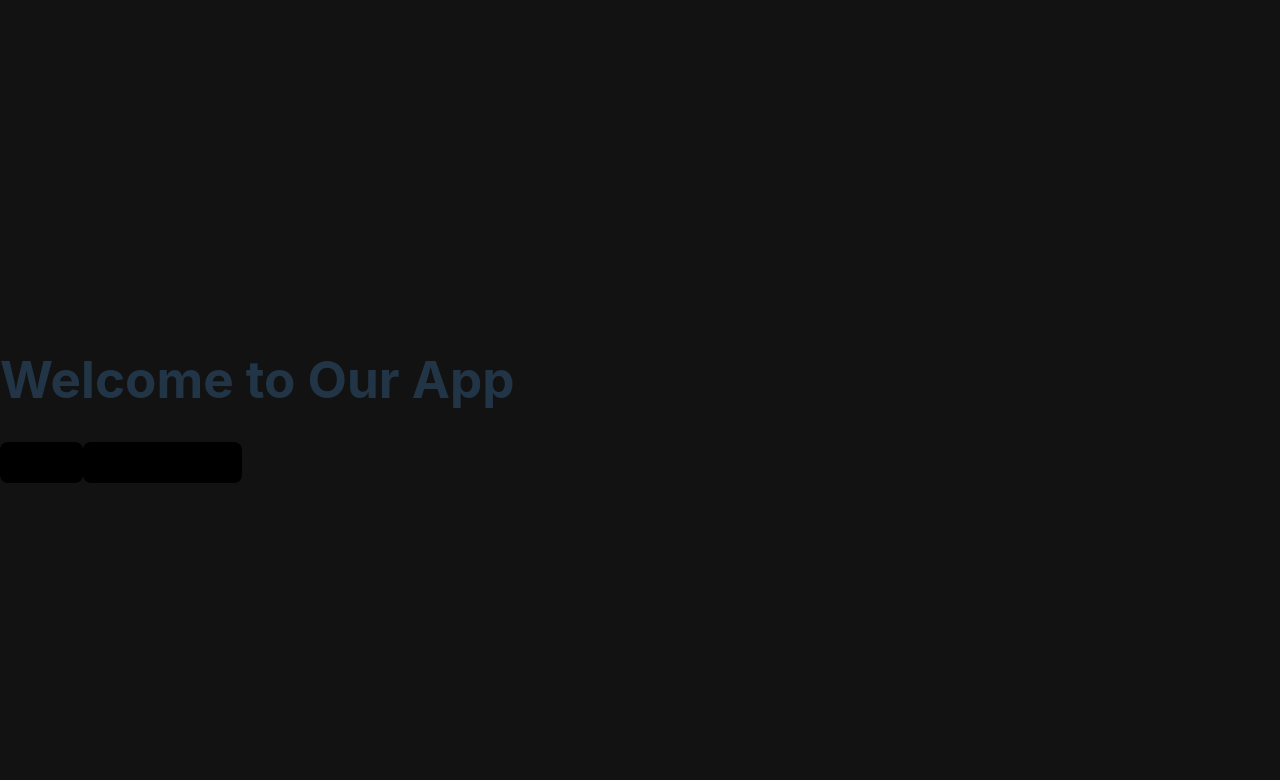
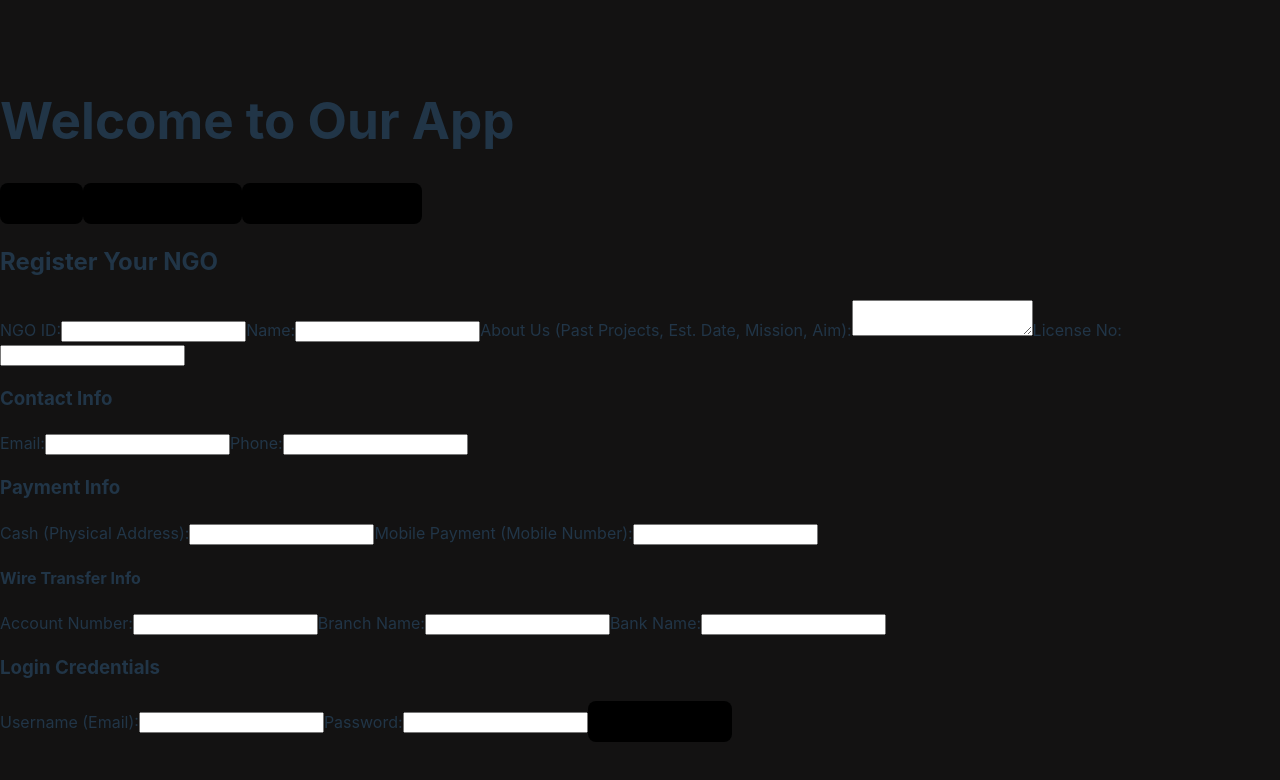
Before and after one commit to nrzn77/altruistic, a React (Vite) app in the folder Website/: page /registerNGO in a window 1280 px wide. Shown: the top 780 px of the page. Built offline with nearby package versions, Linux system fonts and the light colour scheme; no server answers.

Commit message:
Added the NGO registration page Not perfect

```diff
--- a/Website/src/App.jsx
+++ b/Website/src/App.jsx
@@ -1,8 +1,12 @@
 import React, { useState, useEffect } from 'react';
 import { BrowserRouter as Router, Route, Routes, Link, Navigate } from 'react-router-dom';
+
 import Login from './Pages/Login'; // Import your login page
 import RegisterVolunteer from './Pages/Registervolunteer'; // Import your registration page
 import Dashboard from './Pages/Dashboard'; // Import your dashboard page
+import RegisterNGO from './Pages/RegisterNGO';
+
+
 import { onAuthStateChanged } from 'firebase/auth'; // Import Firebase Auth function
 import { auth } from './firebase-config'; // Import your Firebase configuration
 
@@ -31,17 +35,22 @@ function App() {
           <Link to="/register">
             <button>Create Account</button>
           </Link>
+
+          <Link to="/registerNGO">
+            <button>Register as a NGO</button>
+          </Link>
         </nav>
 
         {/* Routes */}
         <Routes>
-          {/* If user is logged in, redirect to dashboard; otherwise, show login */}
+          {}
           <Route path="/login" element={!user ? <Login /> : <Navigate to="/dashboard" />} />
 
-          {/* Registration page route */}
+          {}
           <Route path="/register" element={!user ? <RegisterVolunteer /> : <Navigate to="/dashboard" />} />
 
-          {/* Protected dashboard route; if not logged in, redirect to login */}
+          <Route path="/registerNGO" element={!user ? <RegisterNGO /> : <Navigate to="/dashboard" />} />
+          {}
           <Route path="/dashboard" element={user ? <Dashboard /> : <Navigate to="/login" />} />
         </Routes>
       </div>
--- a/Website/src/Pages/RegisterNGO.jsx
+++ b/Website/src/Pages/RegisterNGO.jsx
@@ -0,0 +1,148 @@
+import React, { useState } from 'react';
+import { auth, db } from '../firebase-config';
+import { createUserWithEmailAndPassword } from 'firebase/auth';
+import { collection, addDoc } from 'firebase/firestore';
+
+const RegisterNGO = () => {
+  const [formData, setFormData] = useState({
+    ngoID: '',
+    name: '',
+    aboutUs: '',
+    licenseNo: '',
+    email: '',
+    phone: '',
+    paymentInfo: {
+      cash: '',
+      mobilePayment: '',
+      wireTransfer: {
+        accountNumber: '',
+        branchName: '',
+        bankName: '',
+      }
+    },
+    username: '',
+    password: ''
+  });
+
+  const handleInputChange = (e) => {
+    const { name, value } = e.target;
+    setFormData({
+      ...formData,
+      [name]: value
+    });
+  };
+
+  const handlePaymentInfoChange = (e) => {
+    const { name, value } = e.target;
+    setFormData((prevData) => ({
+      ...prevData,
+      paymentInfo: {
+        ...prevData.paymentInfo,
+        [name]: value
+      }
+    }));
+  };
+
+  const handleWireTransferChange = (e) => {
+    const { name, value } = e.target;
+    setFormData((prevData) => ({
+      ...prevData,
+      paymentInfo: {
+        ...prevData.paymentInfo,
+        wireTransfer: {
+          ...prevData.paymentInfo.wireTransfer,
+          [name]: value
+        }
+      }
+    }));
+  };
+
+  const handleSubmit = async (e) => {
+    e.preventDefault();
+    try {
+
+      const userCredential = await createUserWithEmailAndPassword(auth, formData.username, formData.password);
+      const user = userCredential.user;
+
+
+      await addDoc(collection(db, 'NGOs'), {
+        ngoID: formData.ngoID,
+        name: formData.name,
+        aboutUs: formData.aboutUs,
+        licenseNo: formData.licenseNo,
+        contactInfo: {
+          email: formData.email,
+          phone: formData.phone
+        },
+        paymentInfo: {
+          cash: formData.paymentInfo.cash,
+          mobilePayment: formData.paymentInfo.mobilePayment,
+          wireTransfer: {
+            accountNumber: formData.paymentInfo.wireTransfer.accountNumber,
+            branchName: formData.paymentInfo.wireTransfer.branchName,
+            bankName: formData.paymentInfo.wireTransfer.bankName,
+          }
+        },
+        userId: user.uid
+      });
+
+      alert('NGO registration complete!');
+    } catch (error) {
+      console.error('Error registering NGO:', error);
+      alert('Error registering NGO, please try again.');
+    }
+  };
+
+  return (
+    <form onSubmit={handleSubmit}>
+      <h2>Register Your NGO</h2>
+
+      <label>NGO ID:</label>
+      <input type="text" name="ngoID" value={formData.ngoID} onChange={handleInputChange} required />
+
+      <label>Name:</label>
+      <input type="text" name="name" value={formData.name} onChange={handleInputChange} required />
+
+      <label>About Us (Past Projects, Est. Date, Mission, Aim):</label>
+      <textarea name="aboutUs" value={formData.aboutUs} onChange={handleInputChange} required />
+
+      <label>License No:</label>
+      <input type="text" name="licenseNo" value={formData.licenseNo} onChange={handleInputChange} required />
+
+      <h3>Contact Info</h3>
+      <label>Email:</label>
+      <input type="email" name="email" value={formData.email} onChange={handleInputChange} required />
+
+      <label>Phone:</label>
+      <input type="tel" name="phone" value={formData.phone} onChange={handleInputChange} required />
+
+      <h3>Payment Info</h3>
+      <label>Cash (Physical Address):</label>
+      <input type="text" name="cash" value={formData.paymentInfo.cash} onChange={handlePaymentInfoChange} />
+
+      <label>Mobile Payment (Mobile Number):</label>
+      <input type="text" name="mobilePayment" value={formData.paymentInfo.mobilePayment} onChange={handlePaymentInfoChange} />
+
+      <h4>Wire Transfer Info</h4>
+      <label>Account Number:</label>
+      <input type="text" name="accountNumber" value={formData.paymentInfo.wireTransfer.accountNumber} onChange={handleWireTransferChange} />
+
+      <label>Branch Name:</label>
+      <input type="text" name="branchName" value={formData.paymentInfo.wireTransfer.branchName} onChange={handleWireTransferChange} />
+
+      <label>Bank Name:</label>
+      <input type="text" name="bankName" value={formData.paymentInfo.wireTransfer.bankName} onChange={handleWireTransferChange} />
+
+      <h3>Login Credentials</h3>
+      <label>Username (Email):</label>
+      <input type="email" name="username" value={formData.username} onChange={handleInputChange} required />
+
+      <label>Password:</label>
+      <input type="password" name="password" value={formData.password} onChange={handleInputChange} required />
+
+      <button type="submit">Register NGO</button>
+    </form>
+  );
+};
+
+export default RegisterNGO;
```
